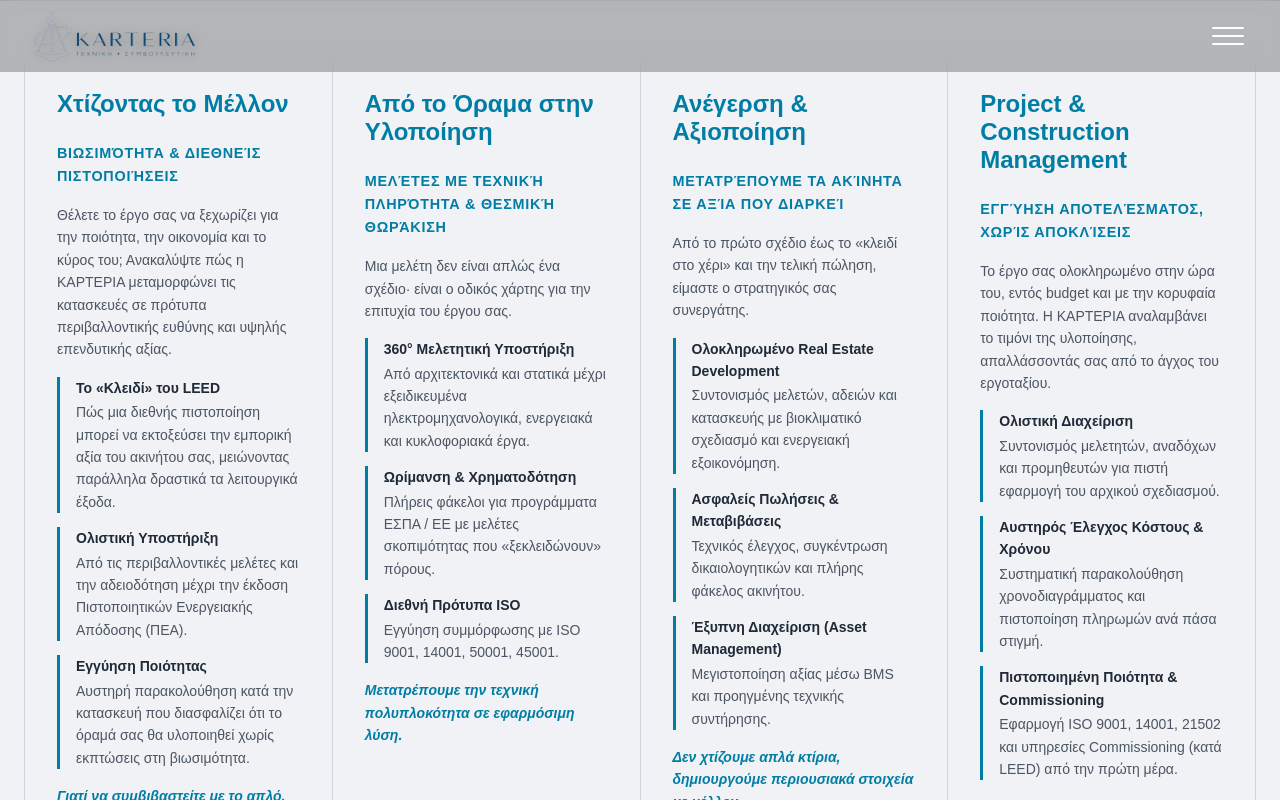
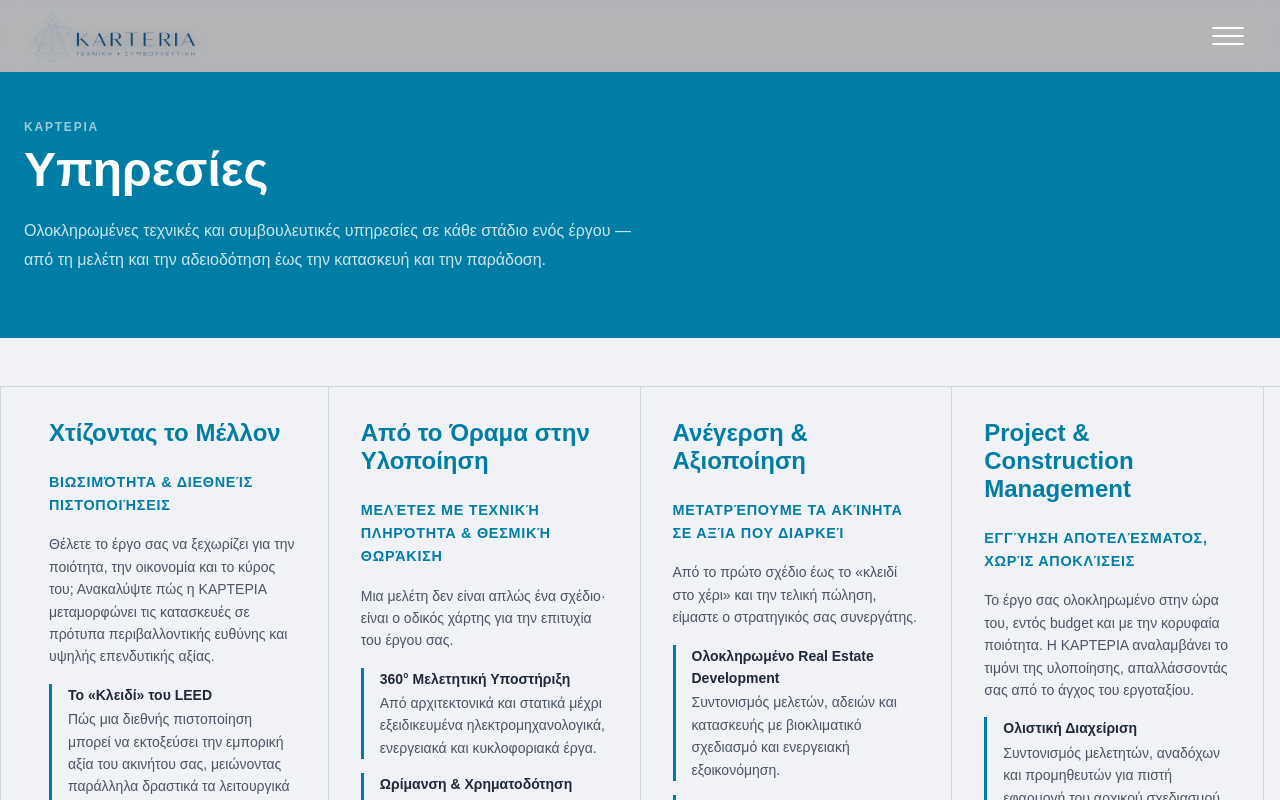
Before and after one commit to georgemavronas/karteria-app, a React (Create React App) app: page /services in a window 1280 px wide. Shown: the top 800 px of the page. Built offline with nearby package versions, Linux system fonts and the light colour scheme.

Commit message:
feat: Update Services page layout and styles for improved presentation

```diff
--- a/src/pages/Services.jsx
+++ b/src/pages/Services.jsx
@@ -4,7 +4,18 @@ import '../styles/Services.css';
 
 function Services() {
   return (
-    <section className="services">
+    <section className="services-page">
+
+      <div className="services-intro">
+        <div className="services-intro-inner">
+          <p className="services-label">ΚΑΡΤΕΡΙΑ</p>
+          <h1 className="services-title">Υπηρεσίες</h1>
+          <p className="services-desc">
+            Ολοκληρωμένες τεχνικές και συμβουλευτικές υπηρεσίες σε κάθε στάδιο ενός έργου —
+            από τη μελέτη και την αδειοδότηση έως την κατασκευή και την παράδοση.
+          </p>
+        </div>
+      </div>
 
       <div className="service-grid">
 
--- a/src/styles/ServiceRealEstate.css
+++ b/src/styles/ServiceRealEstate.css
@@ -1,17 +1,14 @@
-/* β”€β”€ Page wrapper β”€β”€ */
 .page {
     background-color: #f0f2f5;
     min-height: 100vh;
 }
 
-/* β”€β”€ Shared container β”€β”€ */
 .wrap {
     max-width: 900px;
     margin: 0 auto;
     padding: 0 24px;
 }
 
-/* β”€β”€ Hero β”€β”€ */
 .hero {
     background-color: #007da5;
     padding: 72px 24px 56px;
@@ -48,7 +45,6 @@
     margin: 0;
 }
 
-/* β”€β”€ Intro β”€β”€ */
 .intro {
     background-color: #ffffff;
     border-bottom: 1px solid #d1d5db;
@@ -67,7 +63,6 @@
     margin-bottom: 0;
 }
 
-/* β”€β”€ Section titles β”€β”€ */
 .heading {
     font-size: 1.5rem;
     font-weight: 700;
@@ -78,7 +73,6 @@
     display: inline-block;
 }
 
-/* β”€β”€ Highlight cards β”€β”€ */
 .highlights {
     padding: 56px 24px;
 }
@@ -128,10 +122,10 @@
     margin: 0;
 }
 
-/* β”€β”€ Services section β”€β”€ */
 .services {
     background-color: #f0f2f5;
     padding: 56px 24px;
+    padding-top: 30%;
 }
 
 .sale {
--- a/src/styles/Services.css
+++ b/src/styles/Services.css
@@ -1,7 +1,58 @@
-.services {
+.services-page {
   background-color: #f0f2f5;
-  padding: 48px 16px;
-  padding-top: 10%;
+  padding-top: 72px;
+  padding-bottom: 48px;
+}
+
+.services-intro {
+  background-color: #007da5;
+  padding: 48px 24px 64px;
+  margin-bottom: 48px;
+}
+
+.services-intro-inner {
+  max-width: 1280px;
+  margin: 0 auto;
+  padding-top: 0;
+}
+
+.services-label {
+  font-size: 0.75rem;
+  font-weight: 700;
+  letter-spacing: 0.15em;
+  text-transform: uppercase;
+  color: rgba(255, 255, 255, 0.6);
+  margin-bottom: 10px;
+}
+
+.services-title {
+  font-size: 3rem;
+  font-weight: 700;
+  color: #ffffff;
+  margin-bottom: 16px;
+  line-height: 1.1;
+}
+
+.services-title::after {
+  display: block;
+  width: 56px;
+  height: 3px;
+  background-color: rgba(255, 255, 255, 0.5);
+  margin-top: 16px;
+}
+
+.services-desc {
+  font-size: 1rem;
+  color: rgba(255, 255, 255, 0.8);
+  line-height: 1.8;
+  max-width: 620px;
+  margin-top: 20px;
+}
+
+@media (max-width: 768px) {
+  .services-intro { padding: 80px 16px 40px; }
+  .services-title { font-size: 2rem; }
+  .services-desc { font-size: 0.9rem; }
 }
 
 .service-grid {
@@ -10,7 +61,8 @@
   border-top: 1px solid #d1d5db;
   border-left: 1px solid #d1d5db;
   max-width: 1280px;
-  margin: 0 auto;
+  margin: 0 auto 48px;
+  padding: 0 16px;
 }
 
 .service-card {
```
